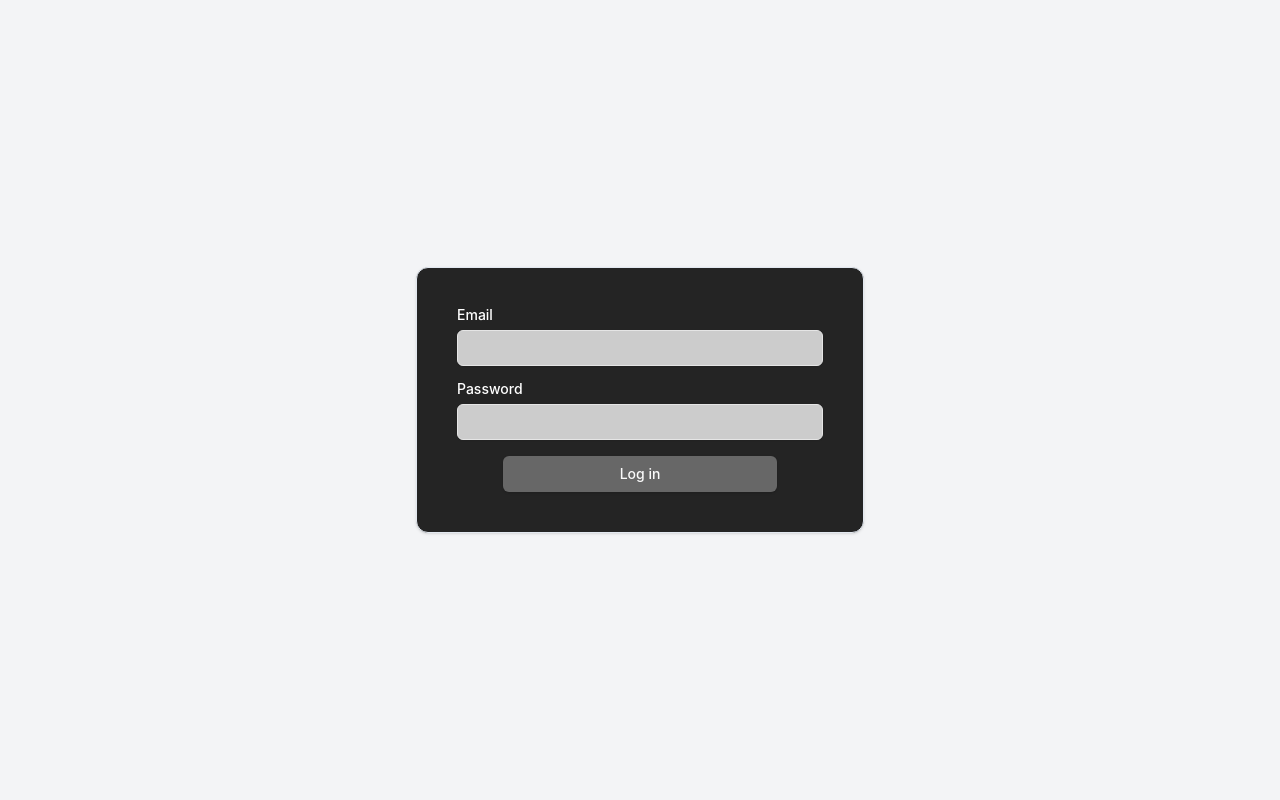
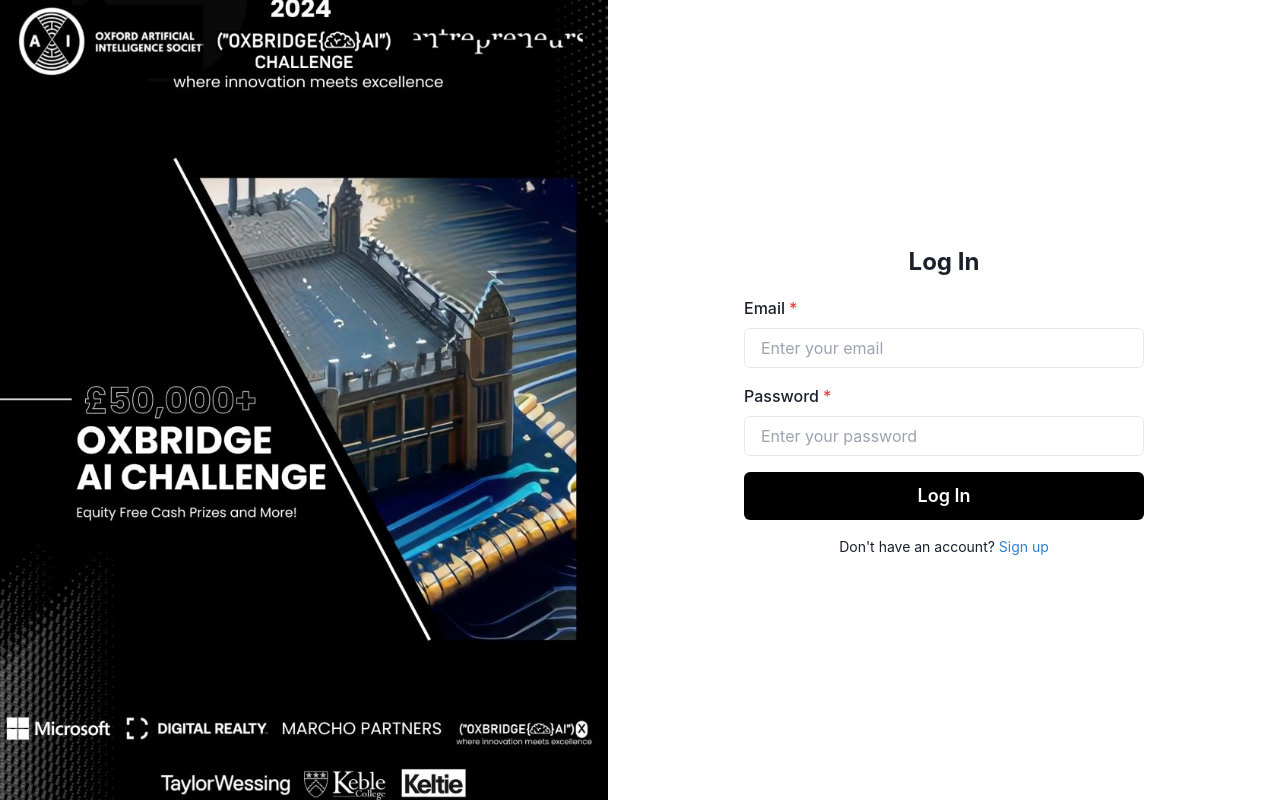
Before and after one commit to Vilacegen/OxbridgeAi, a React (Vite) app in the folder frontend/: page /#/login in a window 1280 px wide. Built offline with nearby package versions, Linux system fonts and the light colour scheme.

Commit message:
Add AuthLayout component and refactor Login and Signup pages for improved UI

```diff
--- /dev/null
+++ b/frontend/src/components/components/authLayout.jsx
@@ -0,0 +1,38 @@
+// eslint-disable-next-line no-unused-vars
+import { Box, Flex, Image, Text, Link, Input, Button, VStack, FormControl, FormLabel } from "@chakra-ui/react";
+import PropTypes from 'prop-types';
+
+const AuthLayout = ({ children, imageUrl }) => {
+  return (
+    <Flex height="100vh">
+      {/* Left Half - Image */}
+      <Box flex="1" display={{ base: "none", md: "block" }}>
+        <Image
+          src={imageUrl}
+          alt="Authentication Page Image"
+          objectFit="cover"
+          width="100%"
+          height="100%"
+        />
+      </Box>
+      {/* Right Half - Form */}
+      <Box
+        flex="1"
+        display="flex"
+        alignItems="center"
+        justifyContent="center"
+        padding={{ base: 4, md: 8 }}
+      >
+        <Box width="100%" maxWidth="400px">
+          {children}
+        </Box>
+      </Box>
+    </Flex>
+  );
+};
+AuthLayout.propTypes = {
+  children: PropTypes.node.isRequired,
+  imageUrl: PropTypes.string.isRequired,
+};
+
+export default AuthLayout;
--- a/frontend/src/pages/login/Login.jsx
+++ b/frontend/src/pages/login/Login.jsx
@@ -1,73 +1,93 @@
-import React from 'react';
-import { Card, CardContent } from '@/components/ui/card';
-import { Input } from '@/components/ui/input';
-import { Button } from '@/components/ui/button';
-import { Label } from '@/components/ui/label';
-import { useNavigate } from 'react-router-dom';
-import PropTypes from 'prop-types';
+import { useState } from "react";
+import {
+  FormControl,
+  FormLabel,
+  Input,
+  Button,
+  Text,
+  VStack,
+  useToast,
+  Link,
+} from "@chakra-ui/react";
+import { useNavigate } from "react-router-dom";
+import PropTypes from "prop-types";
+import AuthLayout from "../../components/components/authLayout";
+import loginImage from "../../assets/oxbridgeAI.jpeg"; // Replace with your image path
 
 const LoginPage = ({ setIsAuthenticated }) => {
   const navigate = useNavigate();
-  const [email, setEmail] = React.useState('');
-  const [password, setPassword] = React.useState('');
+  const toast = useToast();
+  const [email, setEmail] = useState("");
+  const [password, setPassword] = useState("");
 
-  const login = () => {
-    // Add validation if needed
+  const handleLogin = () => {
     if (email && password) {
       localStorage.setItem("isAuthenticated", "true");
-      setIsAuthenticated(true); // Update the auth state
+      setIsAuthenticated(true); // Update authentication state
+      toast({
+        title: "Login Successful",
+        description: "Welcome back!",
+        status: "success",
+        duration: 3000,
+        isClosable: true,
+      });
       navigate("/dashboard");
+    } else {
+      toast({
+        title: "Login Failed",
+        description: "Please provide both email and password.",
+        status: "error",
+        duration: 3000,
+        isClosable: true,
+      });
     }
-  }
+  };
 
   return (
-    <div className="min-h-screen w-full flex items-center justify-center bg-[#F3F4F6]">
-      <Card className="w-full max-w-md bg-[#242424]">
-        <CardContent className="p-10">
-          <div className="space-y-4">
-            <div className="space-y-2">
-              <div className='w-full flex justify-start items-center'>
-                <Label htmlFor="email" className="text-white">Email</Label>
-              </div>
+    <AuthLayout imageUrl={loginImage}>
+      <VStack spacing={4} align="stretch">
+        <Text fontSize="2xl" fontWeight="bold" textAlign="center">
+          Log In
+        </Text>
+        <FormControl isRequired>
+          <FormLabel>Email</FormLabel>
           <Input
-                id="email"
             type="email"
+            placeholder="Enter your email"
             value={email}
             onChange={(e) => setEmail(e.target.value)}
-                className="bg-[#CCCCCC]"
-                required
           />
-            </div>
-            <div className="space-y-2">
-              <div className='w-full flex justify-start items-center'>
-                <Label htmlFor="password" className="text-white">Password</Label>
-              </div>
+        </FormControl>
+        <FormControl isRequired>
+          <FormLabel>Password</FormLabel>
           <Input
-                id="password"
             type="password"
+            placeholder="Enter your password"
             value={password}
             onChange={(e) => setPassword(e.target.value)}
-                className="bg-[#CCCCCC]"
-                required
           />
-            </div>
-            <div className='w-full flex justify-center items-center'>
+        </FormControl>
         <Button
-                className="w-9/12 bg-[#676767] hover:bg-[#676767] hover:bg-opacity-85"
-                onClick={login}
+          color="white" bg="black"
+          size="lg"
+          width="100%"
+          onClick={handleLogin}
         >
-                Log in
+          Log In
         </Button>
-            </div>
-          </div>
-        </CardContent>
-      </Card>
-    </div>
+        <Text fontSize="sm" textAlign="center">
+          Don&apos;t have an account?{" "}
+          <Link color="blue.500" href="/signup">
+            Sign up
+          </Link>
+        </Text>
+      </VStack>
+    </AuthLayout>
   );
 };
 
 LoginPage.propTypes = {
-  setIsAuthenticated: PropTypes.func.isRequired
+  setIsAuthenticated: PropTypes.func.isRequired,
 };
 
 export default LoginPage;
--- a/frontend/src/pages/login/SignUp.jsx
+++ b/frontend/src/pages/login/SignUp.jsx
@@ -1,52 +1,79 @@
-import { Link, useNavigate } from "react-router-dom";
+import { Link as RouterLink, useNavigate } from "react-router-dom";
+import {
+  VStack,
+  FormControl,
+  FormLabel,
+  Input,
+  Button,
+  Text,
+  Link,
+  useToast,
+} from "@chakra-ui/react";
+import AuthLayout from "../../components/components/authLayout";
+import signUpImage from "../../assets/oxbridgeAI.jpeg"; // Import your image
 
 const Signup = () => {
   const navigate = useNavigate();
+  const toast = useToast();
 
   const handleSubmit = (e) => {
     e.preventDefault();
 
     // Simulate successful signup logic
     localStorage.setItem("isAuthenticated", "true"); // Mark the user as authenticated
+    toast({
+      title: "Account created.",
+      description: "You have successfully signed up!",
+      status: "success",
+      duration: 3000,
+      isClosable: true,
+    });
     navigate("/dashboard"); // Redirect to Dashboard
   };
 
   return (
-    <form className="form" onSubmit={handleSubmit}>
-      <span className="input-span">
-        <label htmlFor="name" className="label">
-          Full Name
-        </label>
-        <input type="text" name="name" id="name" required />
-      </span>
-      <span className="input-span">
-        <label htmlFor="email" className="label">
-          Email
-        </label>
-        <input type="email" name="email" id="email" required />
-      </span>
-      <span className="input-span">
-        <label htmlFor="password" className="label">
-          Password
-        </label>
-        <input type="password" name="password" id="password" required />
-      </span>
-      <span className="input-span">
-        <label htmlFor="confirmPassword" className="label">
-          Confirm Password
-        </label>
-        <input
-          type="password"
-          name="confirmPassword"
-          id="confirmPassword"
-          required
-        />
-      </span>
-      <input className="submit" type="submit" value="Sign up" />
-      <span className="span">
-        Already have an account? <Link to="/login">Log in</Link>
-      </span>
-    </form>
+    <AuthLayout imageUrl={signUpImage}>
+      <form onSubmit={handleSubmit}>
+        <VStack spacing={4} align="stretch">
+          <Text fontSize="2xl" fontWeight="bold" textAlign="center">
+            Sign Up
+          </Text>
+          <FormControl isRequired>
+            <FormLabel>Full Name</FormLabel>
+            <Input placeholder="Enter your full name" name="name" />
+          </FormControl>
+          <FormControl isRequired>
+            <FormLabel>Email</FormLabel>
+            <Input type="email" placeholder="Enter your email" name="email" />
+          </FormControl>
+          <FormControl isRequired>
+            <FormLabel>Password</FormLabel>
+            <Input
+              type="password"
+              placeholder="Enter your password"
+              name="password"
+            />
+          </FormControl>
+          <FormControl isRequired>
+            <FormLabel>Confirm Password</FormLabel>
+            <Input
+              type="password"
+              placeholder="Confirm your password"
+              name="confirmPassword"
+            />
+          </FormControl>
+          <Button type="submit" color='white' bg="black" size="lg" width="100%">
+            Sign Up
+          </Button>
+          <Text fontSize="sm" textAlign="center">
+            Already have an account?{" "}
+            <Link as={RouterLink} to="/login" color="blue.500">
+              Log in
+            </Link>
+          </Text>
+        </VStack>
+      </form>
+    </AuthLayout>
   );
 };
 
```
Also changed, not shown: frontend/src/assets/oxbridgeAI.jpeg (added). Lines whose indentation alone changed are shown as unchanged.
